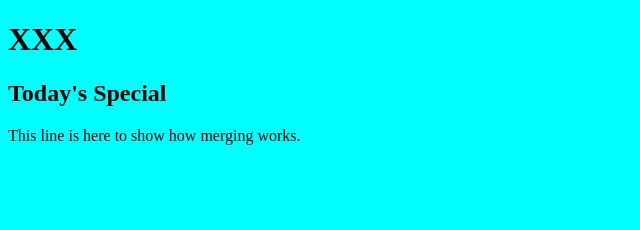
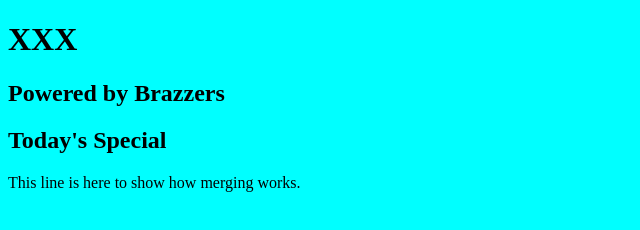
Before and after one commit to sayan1122/app3, a plain HTML site: page index.html in a window 1280 px wide. Shown: the whole page, without its empty margins (0-640 px from the left). Drawn offline with Linux system fonts and the light colour scheme.

Commit message:
Updated index.html in local machine

```diff
--- a/index.html
+++ b/index.html
@@ -11,6 +11,7 @@
 
 <body>
     <h1>XXX</h1>
+    <h2> Powered by Brazzers</h2>
     <h2>Today's Special</h2>
     <p>This line is here to show how merging works.</p>
     <img src="https://ifl-porn.com/wp-content/uploads/2017/09/Lana-Rhoades-9.jpg"
```
